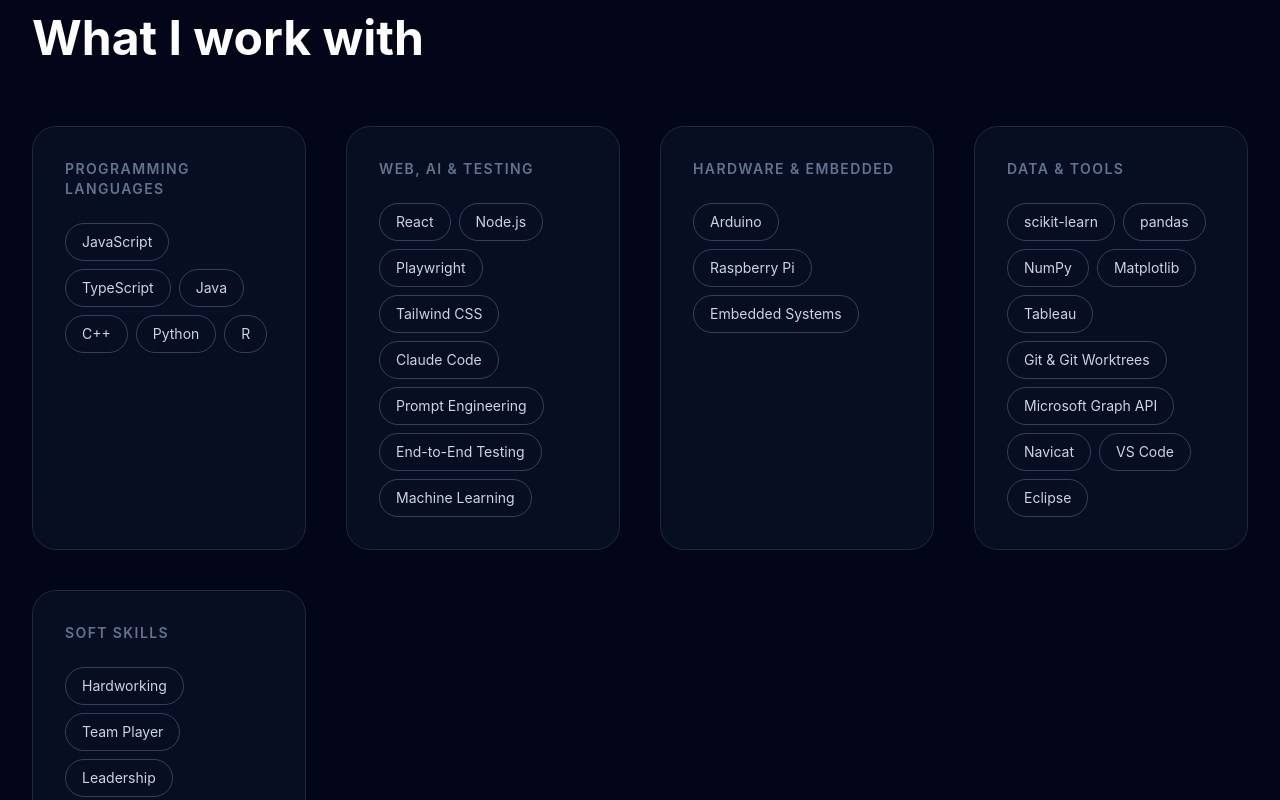
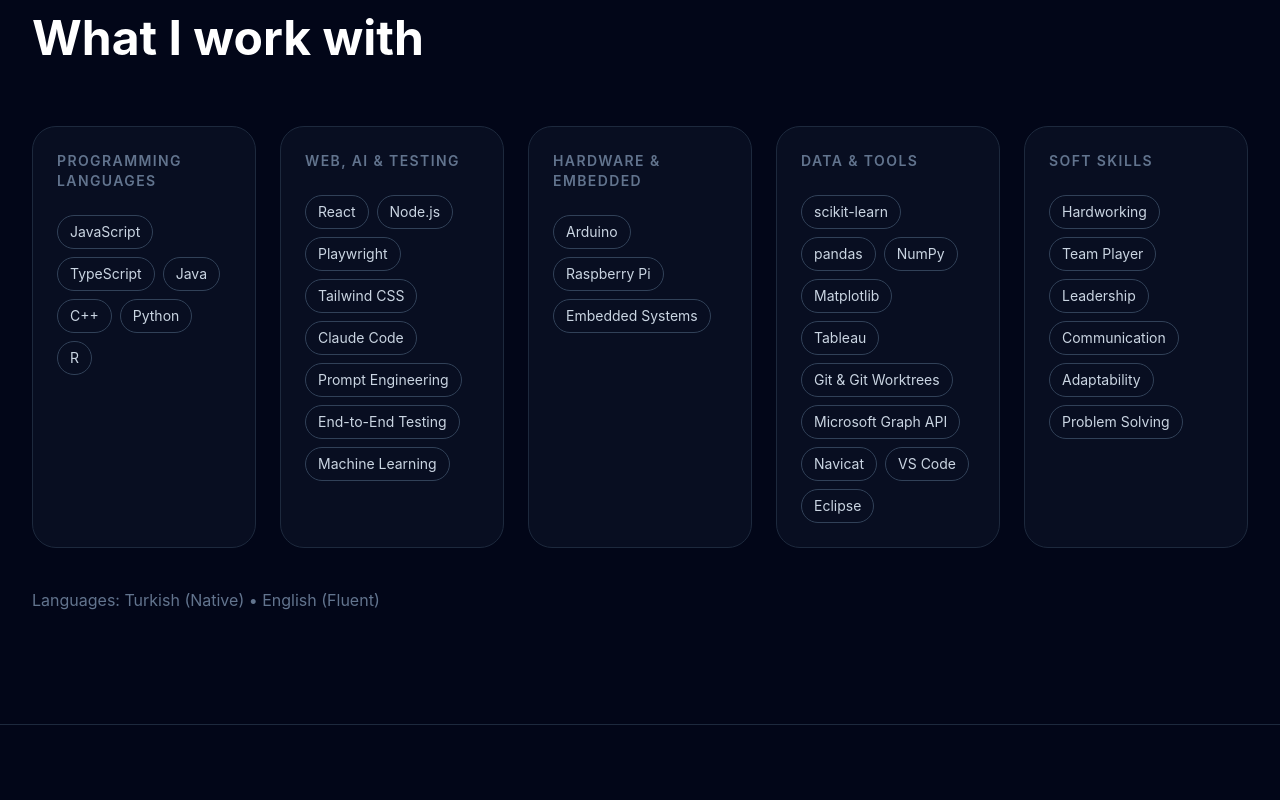
Before and after one commit to runamdrs/runamuderrisoglu, a React (Vite) app: page / in a window 1280 px wide. Shown: the part 4340-5140 px from the top of the page. Built offline with nearby package versions, Linux system fonts and the light colour scheme.

Commit message:
Fit all skill groups on one row on wide screens

```diff
--- a/src/components/Home.jsx
+++ b/src/components/Home.jsx
@@ -396,12 +396,12 @@ export default function Home({ onOpenProject }) {
             What I work with
           </h2>
 
-          <div className="mt-16 grid gap-10 md:grid-cols-2 xl:grid-cols-4">
+          <div className="mt-16 grid gap-6 md:grid-cols-2 xl:grid-cols-5">
 
             {skills.map((skill) => (
               <div
                 key={skill.group}
-                className="rounded-3xl border border-slate-800 bg-slate-900/50 p-8"
+                className="rounded-3xl border border-slate-800 bg-slate-900/50 p-6"
               >
                 <h3 className="text-sm font-semibold uppercase tracking-widest text-slate-500">
                   {skill.group}
@@ -411,7 +411,7 @@ export default function Home({ onOpenProject }) {
                   {skill.items.map((item) => (
                     <span
                       key={item}
-                      className="rounded-full border border-slate-700 px-4 py-2 text-sm text-slate-300"
+                      className="rounded-full border border-slate-700 px-3 py-1.5 text-sm text-slate-300"
                     >
                       {item}
                     </span>
```
